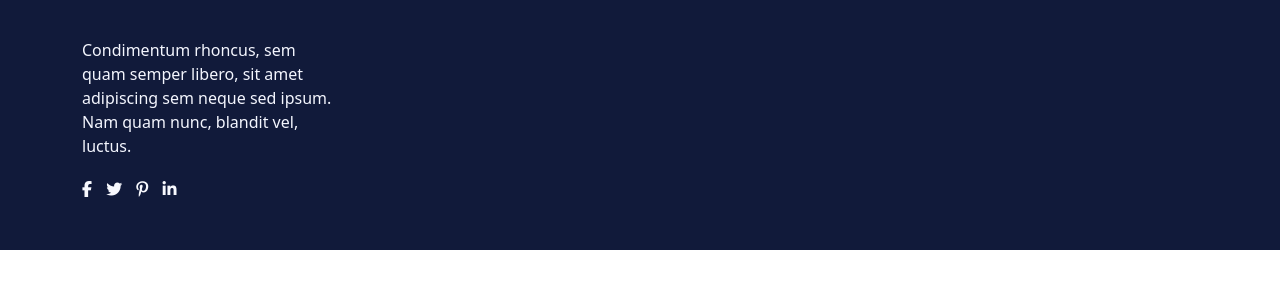
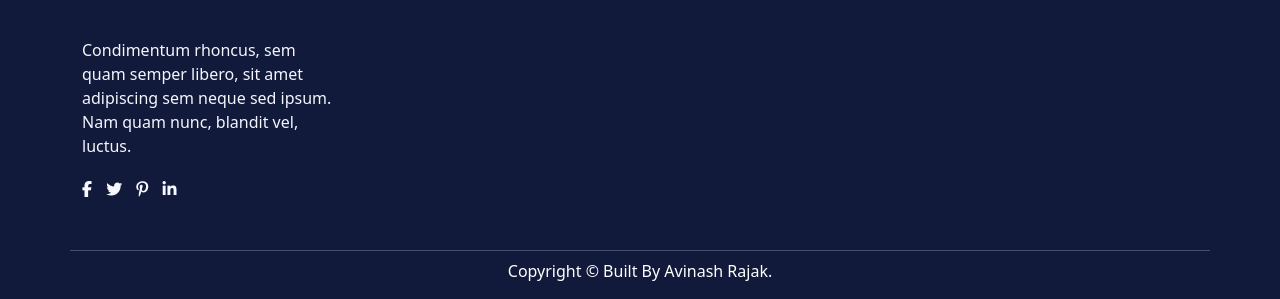
Before and after one commit to Avinash-Rajak/techno-template, a plain HTML site: page IT.html in a window 1280 px wide. Shown: the part 6329-6628 px from the top of the page. Before the commit the page ends 6579 px from the top, so only its background shows below. Drawn offline with nearby package versions, Linux system fonts and the light colour scheme.

Commit message:
add footer

```diff
--- a/IT.html
+++ b/IT.html
@@ -732,6 +732,23 @@
             </div>
           </section>
 
+          <div class="footer-bootom" style="background-color: #111a3a">
+            <div class="container">
+              <div
+                class="row"
+                style="border-top: 1px solid rgba(255, 255, 255, 0.23)"
+              >
+                <div class="col-lg-12 col-md-12 text-center">
+                  <div class="copyright-text">
+                    <p style="color: #fff" class="pt-2">
+                      Copyright © Built By Avinash Rajak.
+                    </p>
+                  </div>
+                </div>
+              </div>
+            </div>
+          </div>
+
     <!-- Optional JavaScript; choose one of the two! -->
 
     <!-- Option 1: Bootstrap Bundle with Popper -->
```
Also changed, not shown: AI.html (+17 -0 lines), contact.html (+17 -0 lines), service.html (+17 -0 lines).
